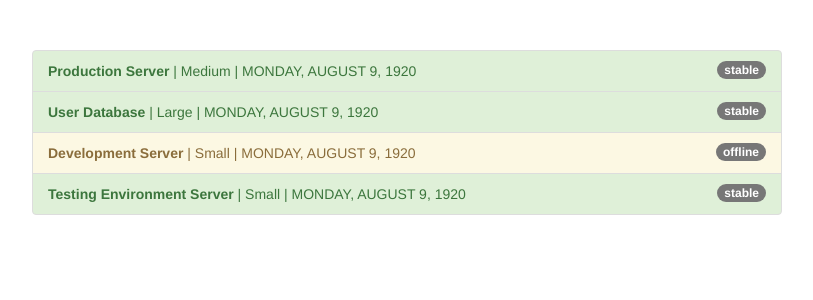
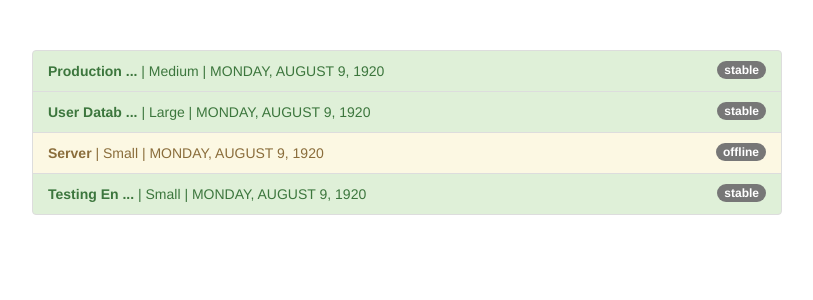
Before and after one commit to hander87/UdemyAngularCourse, an Angular app: page / in a window 1280 px wide. Shown: the top 300 px of the page, without its empty margins (233-1046 px from the left). Built offline with nearby package versions, Linux system fonts and the light colour scheme.

Commit message:
Added our own PIPE from sctratch

```diff
--- a/src/app/app.component.html
+++ b/src/app/app.component.html
@@ -11,7 +11,7 @@
             {{ server.status }}
           </span>
           <strong>
-            {{ server.name }}
+            {{ server.name | shorten }}
           </strong> |
           {{ server.instanceType | titlecase }} |
           {{ server.started | date:'fullDate' | uppercase }}
--- a/src/app/app.component.ts
+++ b/src/app/app.component.ts
@@ -21,7 +21,7 @@ export class AppComponent {
     },
     {
       instanceType: 'small',
-      name: 'Development Server',
+      name: 'Server',
       status: 'offline',
       started: new Date(15, 1, 2017)
     },
--- a/src/app/app.module.ts
+++ b/src/app/app.module.ts
@@ -4,10 +4,12 @@ import { FormsModule } from '@angular/forms';
 import { HttpModule } from '@angular/http';
 
 import { AppComponent } from './app.component';
+import { ShortenPipe } from './pipes/shorten.pipe';
 
 @NgModule({
   declarations: [
-    AppComponent
+    AppComponent,
+    ShortenPipe
   ],
   imports: [
     BrowserModule,
--- /dev/null
+++ b/src/app/pipes/shorten.pipe.ts
@@ -0,0 +1,13 @@
+import { PipeTransform, Pipe } from '@angular/core';
+
+@Pipe({
+  name: 'shorten'
+})
+export class ShortenPipe implements PipeTransform {
+  transform(value: any) {
+    if (value.length > 10) {
+      return value .substr(0, 10) + ' ...';
+    }
+    return value;
+  }
+}
```
